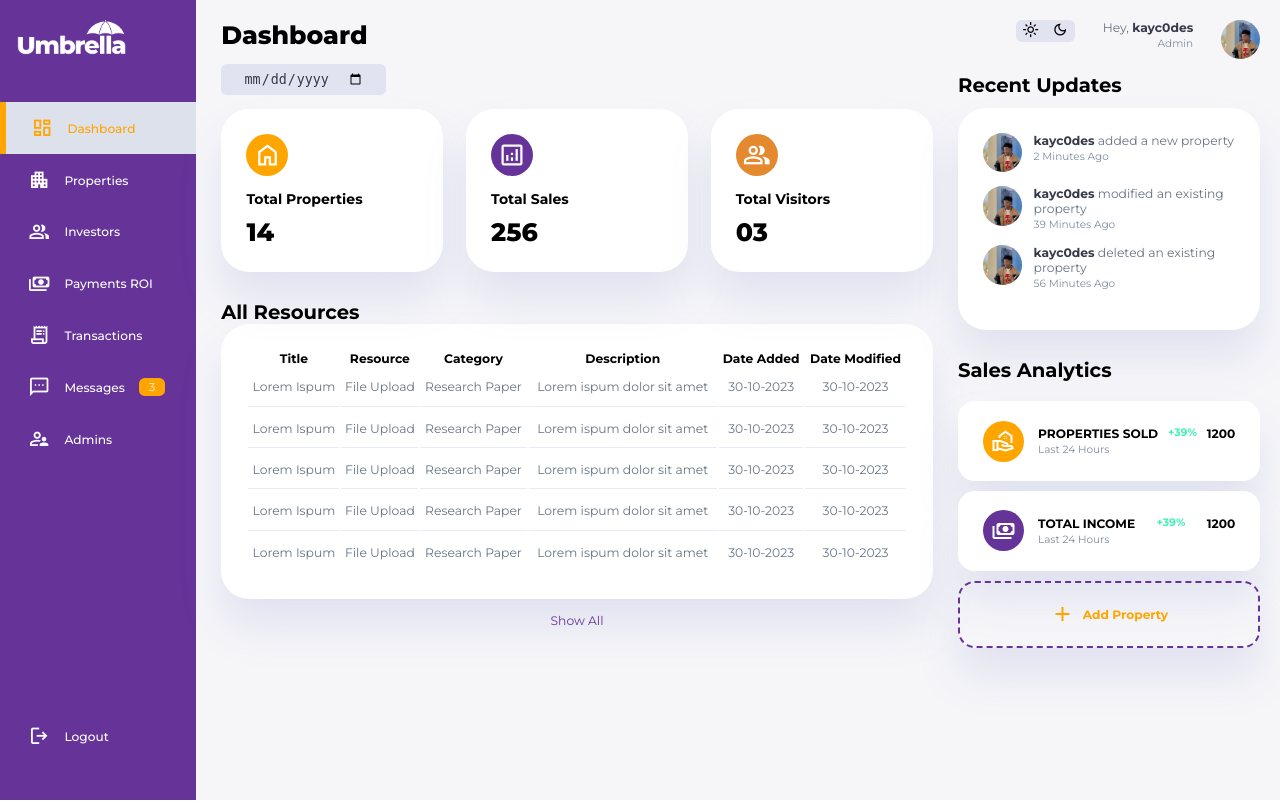
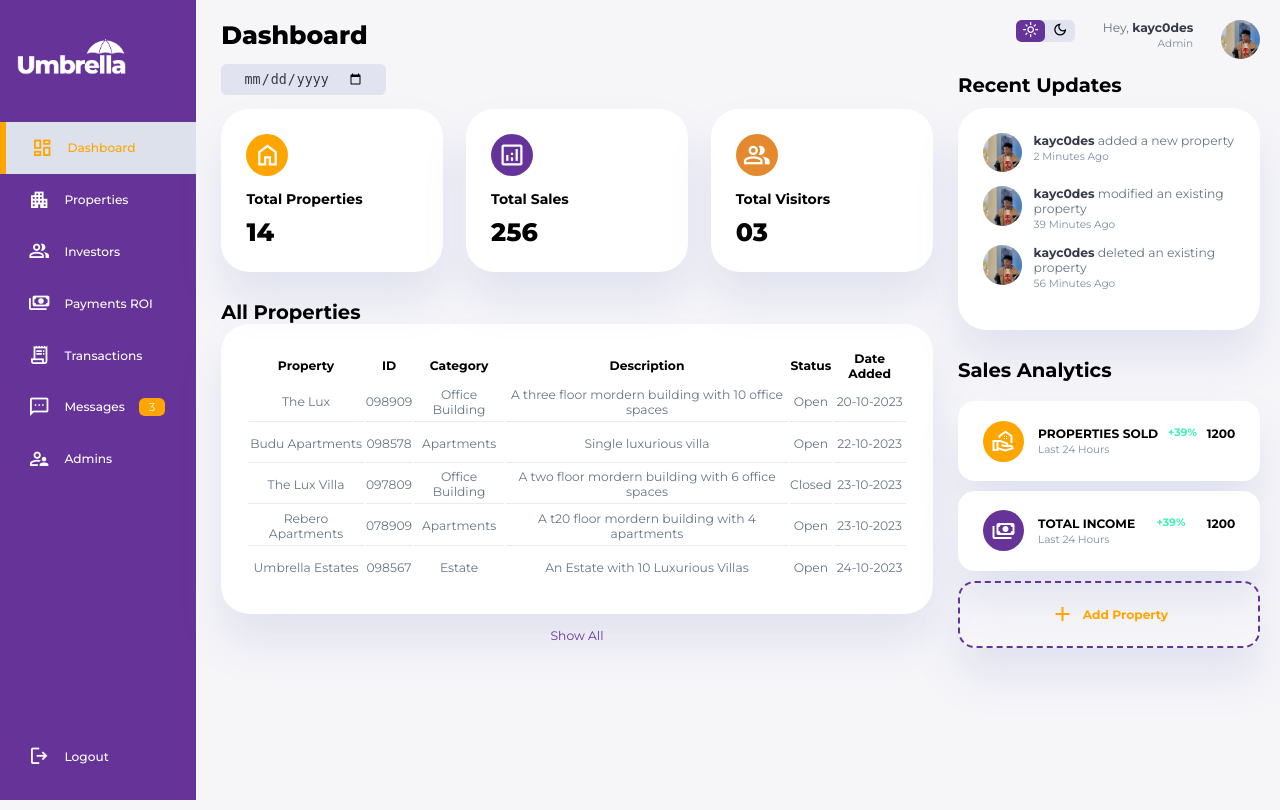
Before and after one commit to kayc0des/Umbrella, a Flask app: template umbrella-app/templates/admin.html in a window 1280 px wide. Run offline with Flask 3, Linux system fonts and the light colour scheme; the template is opened without the code that fills it, so the values that code supplies are empty.

Commit message:
dashboard updated + theme

```diff
--- /dev/null
+++ b/umbrella-app/static/admin-app.js
@@ -0,0 +1,35 @@
+const sideMenu = document.querySelector("aside");
+const menuBtn = document.querySelector("#menu-btn");
+const closeBtn = document.querySelector("#close-btn");
+const themeToggler = document.querySelector(".theme-toggler")
+
+
+menuBtn.addEventListener('click', () => {
+    sideMenu.style.display = 'block';
+})
+
+closeBtn.addEventListener('click', () => {
+    sideMenu.style.display = 'none';
+})
+
+themeToggler.addEventListener('click', () => {
+    document.body.classList.toggle('dark-theme-variables');
+
+    themeToggler.querySelector('span:nth-child(1)').classList.toggle('active');
+    themeToggler.querySelector('span:nth-child(2)').classList.toggle('active');
+})
+
+// fill orders in table
+Properties.forEach(property => {
+    const tr = document.createElement('tr');
+    const trContent = `
+                        <td>${property.propertyName}</td>
+                        <td>${property.propertyID}</td>
+                        <td>${property.propertyCat}</td>
+                        <td>${property.propertyDesc}</td>
+                        <td>${property.propertyStatus}</td>
+                        <td>${property.propertyDateAdded}</td>
+                        `
+    tr.innerHTML = trContent;
+    document.querySelector('table tbody').appendChild(tr);
+})
--- a/umbrella-app/static/adminstyle.css
+++ b/umbrella-app/static/adminstyle.css
@@ -292,15 +301,15 @@ main .insights h3 {
 }
 
 /* =================== ALL RESOURCES =================== */
-main .all-recources {
+main .all-properties {
     margin-top: 2rem;
 }
 
-main .all-resources {
+main .all-properties {
     margin-bottom: 0.8rem;
 }
 
-main .all-recources table {
+main .all-properties table {
     background: var(--color-white);
     width: 100%;
     border-radius: var(--card-border-radius);
@@ -324,7 +333,7 @@ main table tbody tr:last-child td{
     border: none;
 }
 
-main .all-recources a {
+main .all-properties a {
     text-align: center;
     display: block;
     margin: 1rem auto;
@@ -346,7 +355,7 @@ main .all-recources a {
     display: none;
 }
 
-.right .theme-toggler {
+.right .top .theme-toggler {
     background: var(--color-light);
     display: flex;
     justify-content: space-between;
@@ -357,7 +366,7 @@ main .all-recources a {
     border-radius: var(--border-radius-1);
 }
 
-.right .theme-toggler span {
+.right .top .theme-toggler span {
     font-size: 1.2rem;
     width: 50%;
     height: 100%;
@@ -366,8 +375,8 @@ main .all-recources a {
     justify-content: center;
 }
 
-.right .theme-toggler spans.active {
-    background-color: #012552;
+.right .top .theme-toggler span.active {
+    background-color: var(--color-secondary);
     color: white;
     border-radius: var(--border-radius-1);
 }
--- /dev/null
+++ b/umbrella-app/static/properties.js
@@ -0,0 +1,42 @@
+const Properties = [
+    {
+        propertyName: 'The Lux',
+        propertyID: '098909',
+        propertyCat: 'Office Building',
+        propertyDesc: 'A three floor mordern building with 10 office spaces',
+        propertyStatus: 'Open',
+        propertyDateAdded: '20-10-2023'
+    },
+    {
+        propertyName: 'Budu Apartments',
+        propertyID: '098578',
+        propertyCat: 'Apartments',
+        propertyDesc: 'Single luxurious villa',
+        propertyStatus: 'Open',
+        propertyDateAdded: '22-10-2023'
+    },
+    {
+        propertyName: 'The Lux Villa',
+        propertyID: '097809',
+        propertyCat: 'Office Building',
+        propertyDesc: 'A two floor mordern building with 6 office spaces',
+        propertyStatus: 'Closed',
+        propertyDateAdded: '23-10-2023'
+    },
+    {
+        propertyName: 'Rebero Apartments',
+        propertyID: '078909',
+        propertyCat: 'Apartments',
+        propertyDesc: 'A t20 floor mordern building with 4 apartments',
+        propertyStatus: 'Open',
+        propertyDateAdded: '23-10-2023'
+    },
+    {
+        propertyName: 'Umbrella Estates',
+        propertyID: '098567',
+        propertyCat: 'Estate',
+        propertyDesc: 'An Estate with 10 Luxurious Villas',
+        propertyStatus: 'Open',
+        propertyDateAdded: '24-10-2023'
+    }
+]
--- a/umbrella-app/templates/admin.html
+++ b/umbrella-app/templates/admin.html
@@ -93,60 +93,28 @@
             </div>
             <!--------------- END OF INSIGHTS --------------->
 
-            <div class="all-recources">
-                <h2>All Resources</h2>
+            <div class="all-properties">
+                <h2>All Properties</h2>
                 <table>
                     <thead>
                         <tr>
-                            <th>Title</th>
-                            <th>Resource</th>
+                            <th>Property</th>
+                            <th>ID</th>
                             <th>Category</th>
                             <th>Description</th>
+                            <th>Status</th>
                             <th>Date Added</th>
-                            <th>Date Modified</th>
                         </tr>
                     </thead>
                     <tbody>
-                        <tr>
+                        <!-- <tr>
                             <td>Lorem Ispum</td>
                             <td>File Upload</td>
                             <td>Research Paper</td>
                             <td>Lorem ispum dolor sit amet</td>
+                            <td>Open</td>
                             <td>30-10-2023</td>
-                            <td>30-10-2023</td>
-                        </tr>
-                        <tr>
-                            <td>Lorem Ispum</td>
-                            <td>File Upload</td>
-                            <td>Research Paper</td>
-                            <td>Lorem ispum dolor sit amet</td>
-                            <td>30-10-2023</td>
-                            <td>30-10-2023</td>
-                        </tr>
-                        <tr>
-                            <td>Lorem Ispum</td>
-                            <td>File Upload</td>
-                            <td>Research Paper</td>
-                            <td>Lorem ispum dolor sit amet</td>
-                            <td>30-10-2023</td>
-                            <td>30-10-2023</td>
-                        </tr>
-                        <tr>
-                            <td>Lorem Ispum</td>
-                            <td>File Upload</td>
-                            <td>Research Paper</td>
-                            <td>Lorem ispum dolor sit amet</td>
-                            <td>30-10-2023</td>
-                            <td>30-10-2023</td>
-                        </tr>
-                        <tr>
-                            <td>Lorem Ispum</td>
-                            <td>File Upload</td>
-                            <td>Research Paper</td>
-                            <td>Lorem ispum dolor sit amet</td>
-                            <td>30-10-2023</td>
-                            <td>30-10-2023</td>
-                        </tr>
+                        </tr> -->
                     </tbody>
                 </table>
                 <a href="#">Show All</a>
@@ -244,5 +212,8 @@
             </div>
         </div>
     </div>
+
+    <script src="../static/properties.js"></script>
+    <script src="../static/admin-app.js"></script>
 </body>
 </html>
```
Also changed, not shown: other parts of umbrella-app/static/adminstyle.css (+174 -2 lines).
